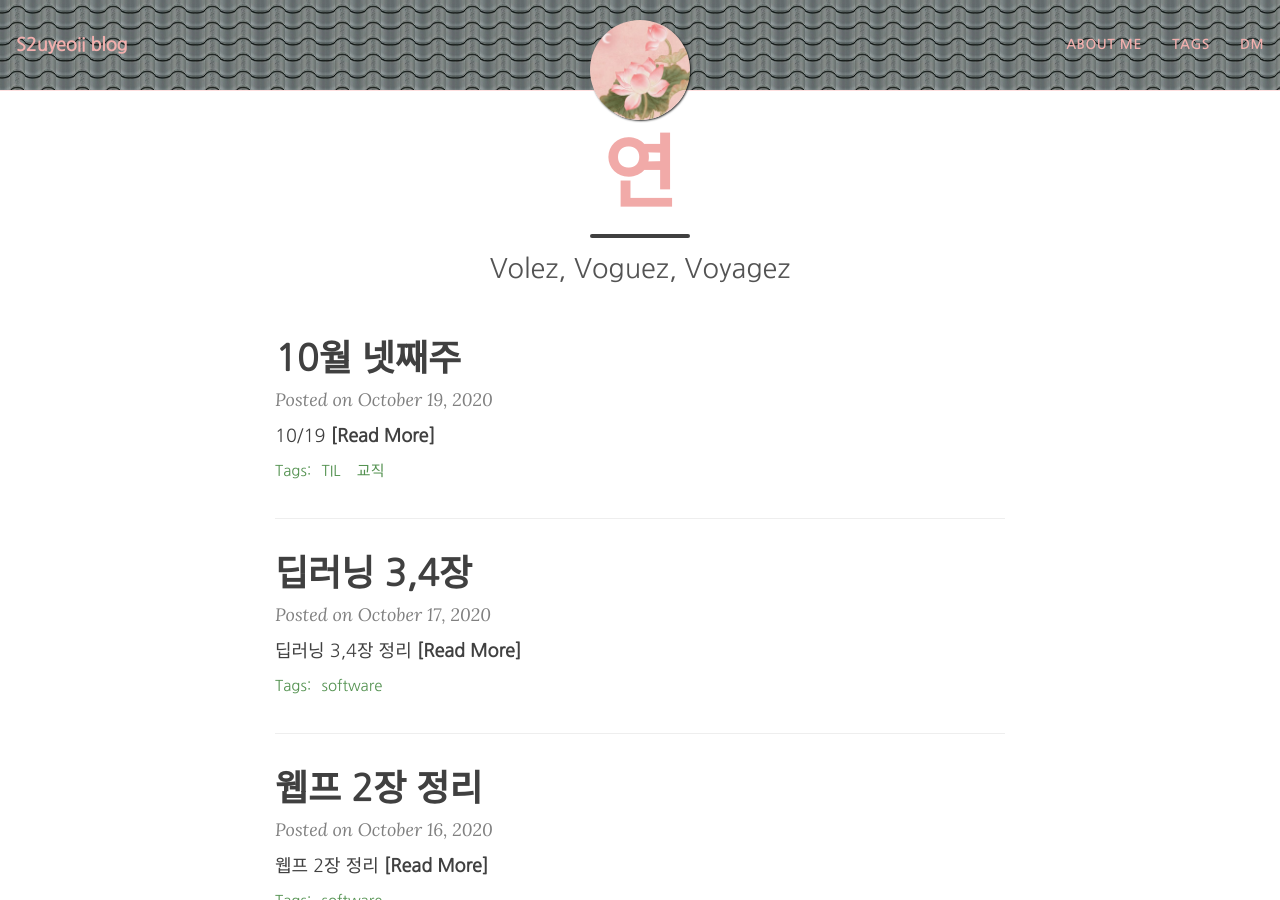
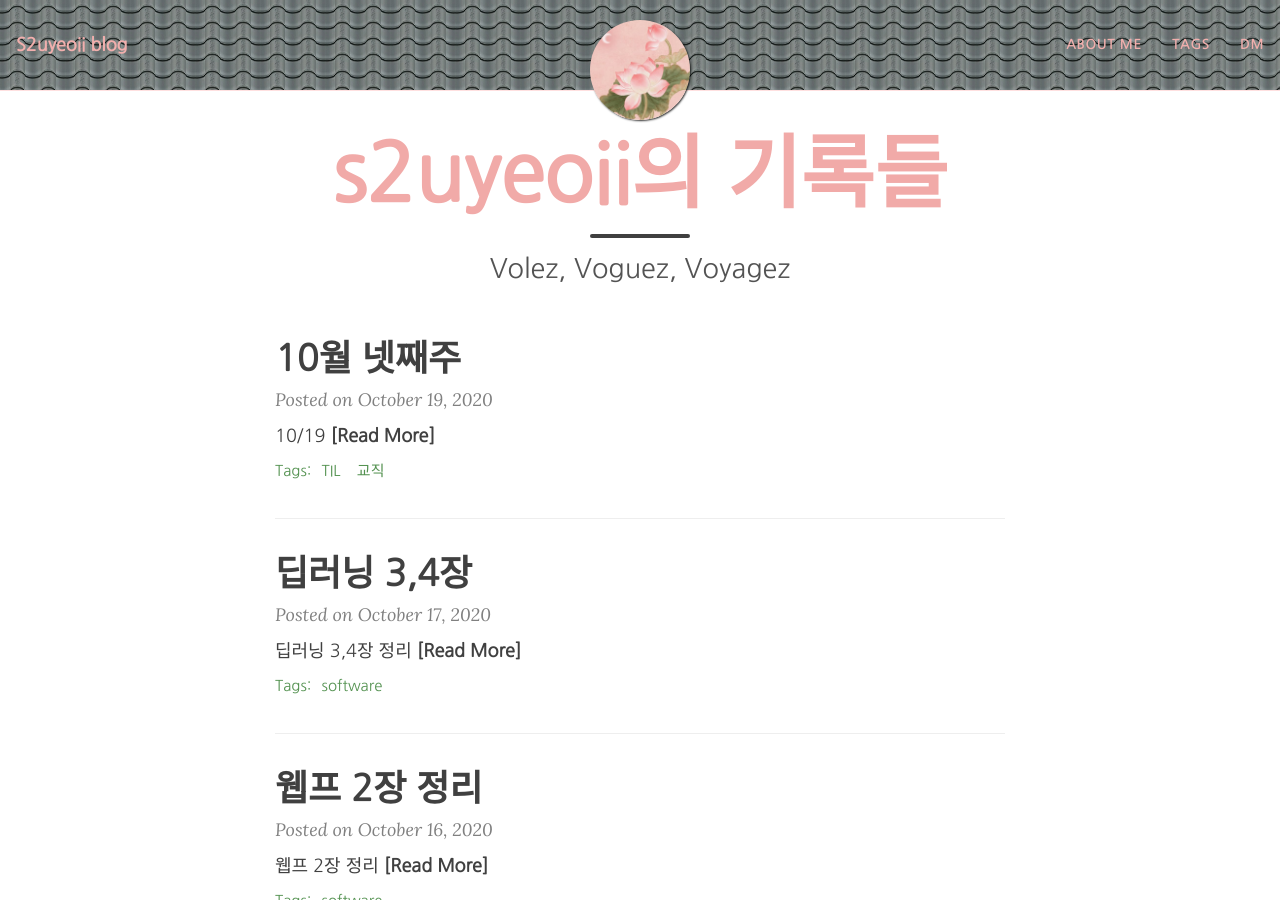
Before and after one commit to yeoneed/yeoneed.github.io, a Jekyll site: the page built from index.html, in a window 1280 px wide and 900 px high. Built offline with Jekyll 4.4.1, drawn with Linux system fonts in a browser that asks for light colours; nearby versions of some CDN libraries; the list of posts is cut into pages by our own code.

Commit message:
Update index.html

```diff
--- a/index.html
+++ b/index.html
@@ -1,5 +1,5 @@
 ---
 layout: home
-title: 연
+title: s2uyeoii의 기록들
 subtitle: Volez, Voguez, Voyagez
 ---
```
